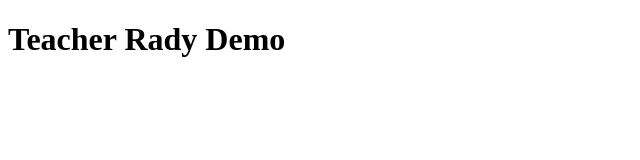
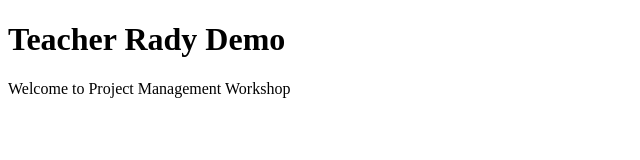
Before and after one commit to chheunseangmeng/todo-list, a plain HTML site: page html/hello.html in a window 1280 px wide. Shown: the whole page, without its empty margins (0-640 px from the left). Drawn offline with Linux system fonts and the light colour scheme.

Commit message:
feat(add paragraph):add paragraph in the structure

```diff
--- a/html/hello.html
+++ b/html/hello.html
@@ -7,5 +7,6 @@
 </head>
 <body>
      <h1>Teacher Rady Demo</h1>
+     <p>Welcome to Project Management Workshop</p>
 </body>
 </html>
```
